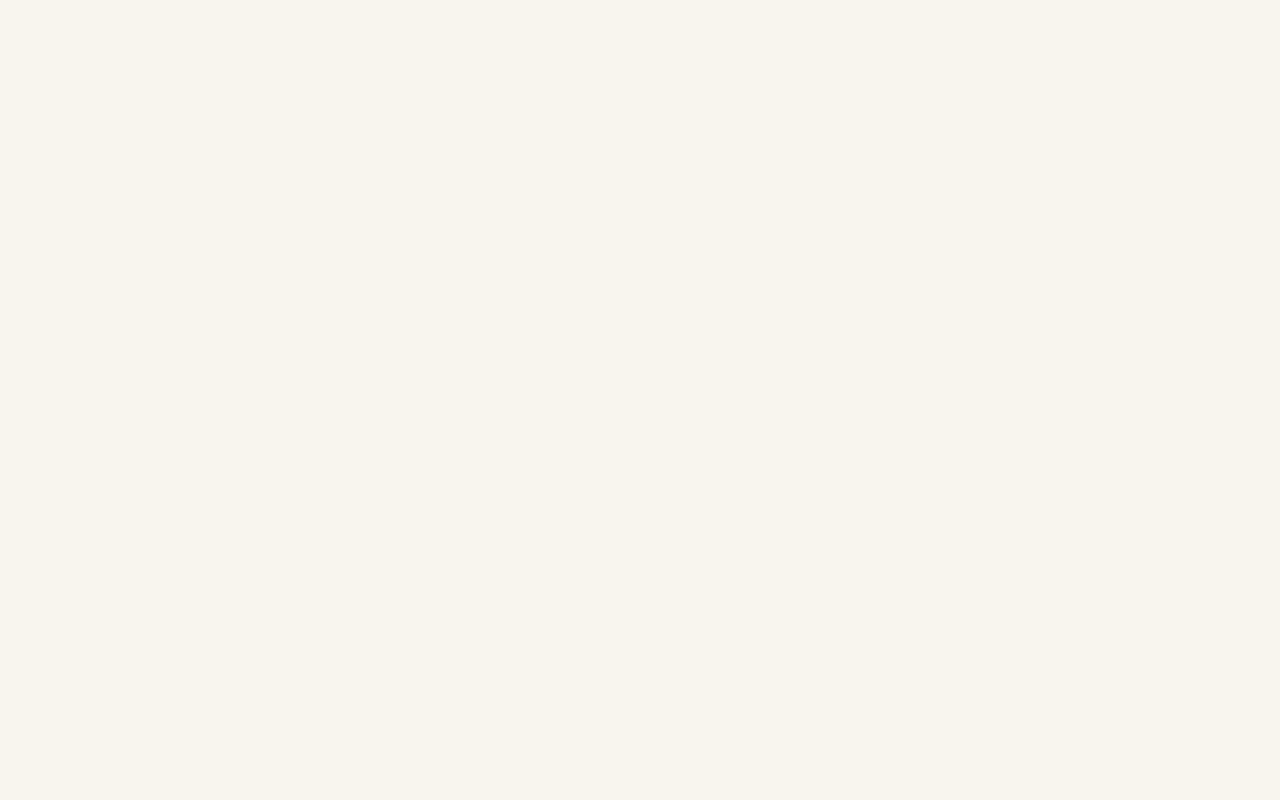
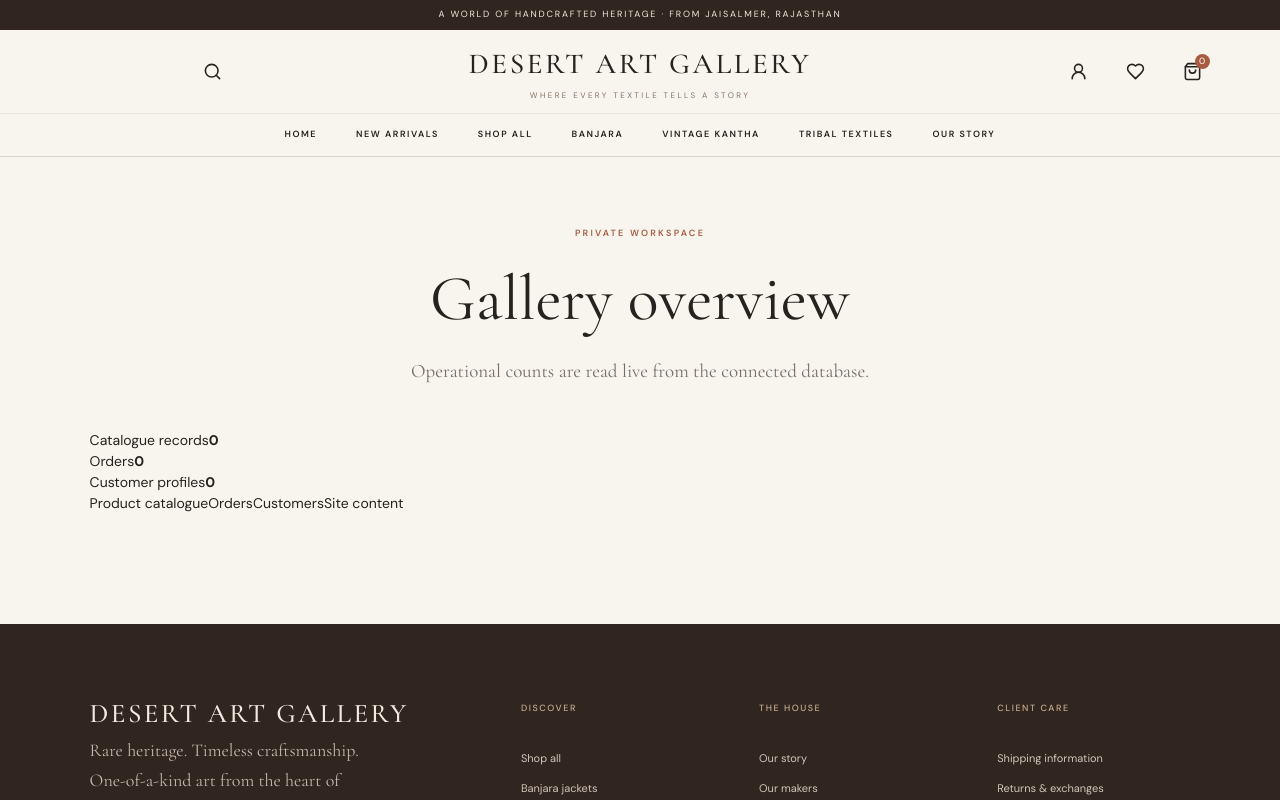
Before and after one commit to tchouhanjsm/desert-art-gallery, a Next.js app: page /admin in a window 1280 px wide. Before the commit this address had no page. Shown: the top 800 px of the page. Built offline with nearby package versions, Linux system fonts and the light colour scheme; no server answers; the database is empty.

Commit message:
feat: implement src/app/admin/page.tsx

```diff
--- /dev/null
+++ b/src/app/admin/page.tsx
@@ -0,0 +1,30 @@
+import Link from "next/link";
+import { createSupabaseServerClient } from "@/lib/supabase/server";
+
+export const metadata = { title: "Administration" };
+
+async function countRows(client: NonNullable<Awaited<ReturnType<typeof createSupabaseServerClient>>>, table: "products" | "orders" | "profiles") {
+  const { count, error } = await client.from(table).select("*", { count: "exact", head: true });
+  return error ? null : count;
+}
+
+export default async function AdminDashboardPage() {
+  const supabase = await createSupabaseServerClient();
+  if (!supabase) {
+    return <section className="page-shell"><div className="page-heading"><div className="section-kicker">PRIVATE WORKSPACE</div><h1>Administration</h1><p>Connect the Supabase project to activate the protected dashboard.</p></div><div className="empty-note">Set the required server and public Supabase variables in the deployment environment. No service credentials belong in browser code.</div></section>;
+  }
+
+  const [products, orders, customers] = await Promise.all([
+    countRows(supabase, "products"),
+    countRows(supabase, "orders"),
+    countRows(supabase, "profiles"),
+  ]);
+
+  return <section className="page-shell">
+    <div className="page-heading"><div className="section-kicker">PRIVATE WORKSPACE</div><h1>Gallery overview</h1><p>Operational counts are read live from the connected database.</p></div>
+    <div className="admin-metrics">
+      {[["Catalogue records", products], ["Orders", orders], ["Customer profiles", customers]].map(([label,value])=><div className="admin-metric" key={String(label)}><span>{label}</span><strong>{value === null ? "Unavailable" : value}</strong></div>)}
+    </div>
+    <div className="admin-links"><Link href="/admin/products">Product catalogue</Link><Link href="/admin/orders">Orders</Link><Link href="/admin/customers">Customers</Link><Link href="/admin/content">Site content</Link></div>
+  </section>;
+}
```
